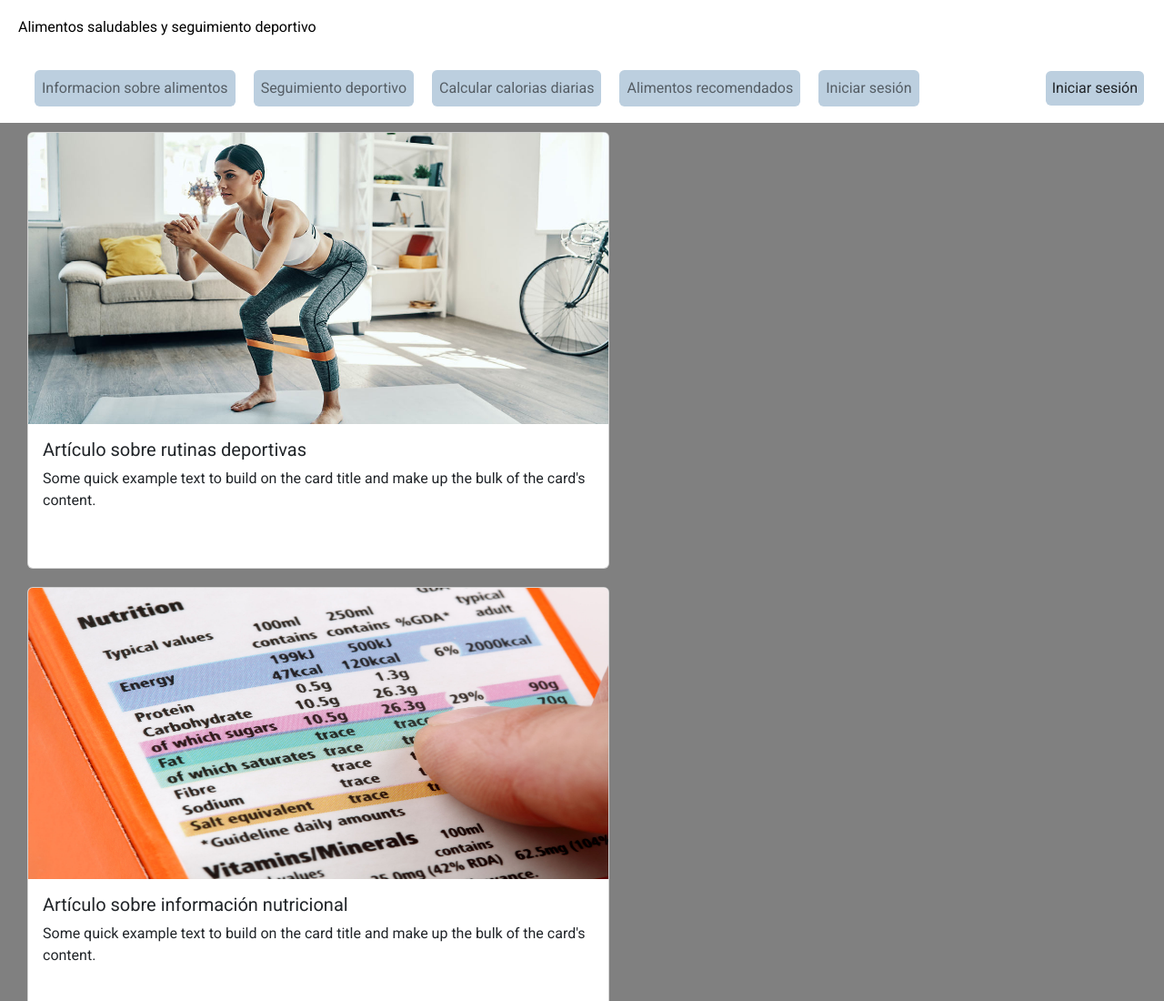
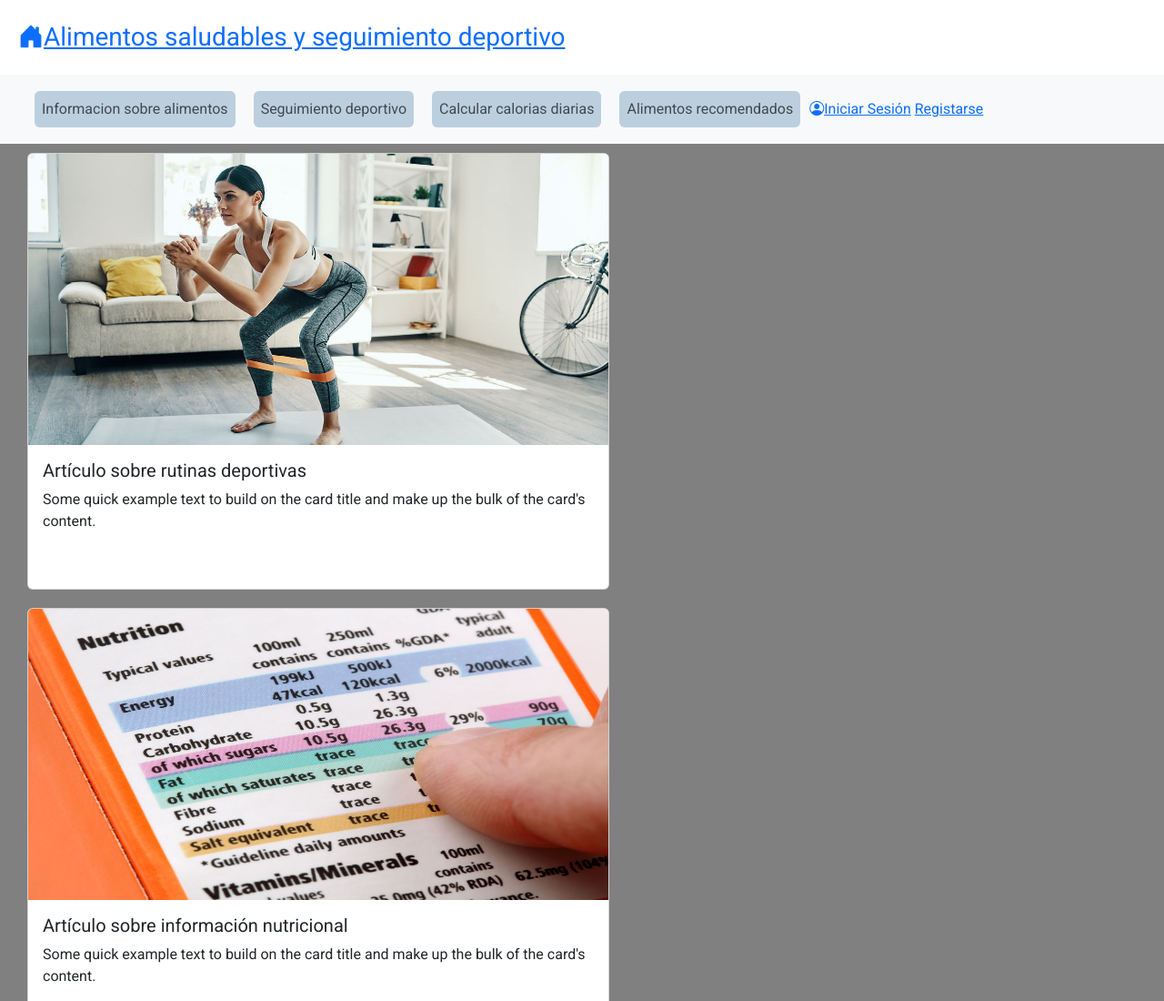
Before and after one commit to Niicool1/Proyecto-Ingenieria-web, a plain HTML site: page index.html in a window 1280 px wide. Shown: the top 1100 px of the page at 91% size. Drawn offline with nearby package versions, Linux system fonts and the light colour scheme.

Commit message:
styles ahora con scss

```diff
--- a/index.html
+++ b/index.html
@@ -5,23 +5,23 @@
     <title>Nutrición</title>
     <meta name="viewport" content="width=device-width,initial-scale=1" />
     <meta name="description" content="" />
-  <link href="https://cdn.jsdelivr.net/npm/bootstrap@5.2.3/dist/css/bootstrap.min.css" rel="stylesheet" crossorigin="anonymous">
+    <link href="https://cdn.jsdelivr.net/npm/bootstrap@5.3.0-alpha3/dist/css/bootstrap.min.css" rel="stylesheet" integrity="sha384-KK94CHFLLe+nY2dmCWGMq91rCGa5gtU4mk92HdvYe+M/SXH301p5ILy+dN9+nJOZ" crossorigin="anonymous">
+    <link rel="stylesheet" href="https://cdn.jsdelivr.net/npm/bootstrap-icons@1.10.4/font/bootstrap-icons.css">
 
     <link rel="preconnect" href="https://fonts.googleapis.com">
     <link rel="preconnect" href="https://fonts.gstatic.com" crossorigin>
     <link href="https://fonts.googleapis.com/css2?family=Roboto&display=swap" rel="stylesheet">
 
 
-  <link rel="stylesheet" href="css/styles.css">
+    <link rel="stylesheet" href="css\styles.css">
     <meta name="theme-color" content="#212121">
   </head>
+
+
   <body>
     <header>
-      <div>
-            <a class="nav-link" href="index.html"><h1>Alimentos saludables y seguimiento deportivo</h1></a>
-      </div>
 
-
+      <div class="logo"><a href="index.html"><i class="bi bi-house-door-fill"></i><span>Alimentos saludables y seguimiento deportivo</span></a></div>
       <nav class="navbar navbar-expand-lg bg-body-tertiary">
         <div class="container-fluid">
           <a class="navbar-brand" href="#"></a>
@@ -30,7 +30,6 @@
           </button>
           <div class="collapse navbar-collapse" id="navbarNavDropdown">
             <ul class="navbar-nav" id="menuPrincipal">
-
               <li class="nav-item">
                 <a class="nav-link" href="#">Informacion sobre alimentos</a>
               </li>
@@ -41,21 +40,19 @@
                 <a class="nav-link" href="#">Calcular calorias diarias</a>
               </li>
               <li class="nav-item">
-              <a class="nav-link" href="alimentosRecomendados.html">Alimentos recomendados</a>
+                <a class="nav-link" href="#">Alimentos recomendados</a>
               </li>
-            <li class="nav-item">
-              <a class="nav-link" href="inicioSesion.html">Iniciar sesión</a>
-            </li>
-
-
             </ul>
+            <div class="main">
+              <a href="inicioSesion.html" class="user"><i class="bi bi-person-circle"></i>Iniciar Sesión</a>
+              <a href="registro.html">Registarse</a>
             </div>
-        <li class="nav-item" id="iniciarSesion">
-          <a class="nav-link" href="inicioSesion.html">Iniciar sesión</a>
-        </li>
+          </div>
         </div>
       </nav>
+
     </header>
+
     <main>
       <section class="">
         <ul class="row" id="imagenInicio">
@@ -119,6 +116,6 @@
         </li>
       </ul>
     </footer>
-  <script src="https://cdn.jsdelivr.net/npm/bootstrap@5.2.3/dist/js/bootstrap.bundle.min.js" crossorigin="anonymous"></script>
+    <script src="https://cdn.jsdelivr.net/npm/bootstrap@5.3.0-alpha3/dist/js/bootstrap.bundle.min.js" integrity="sha384-ENjdO4Dr2bkBIFxQpeoTz1HIcje39Wm4jDKdf19U8gI4ddQ3GYNS7NTKfAdVQSZe" crossorigin="anonymous"></script>
   </body>
 </html>
--- a/sass/styles.scss
+++ b/sass/styles.scss
@@ -1,9 +1,14 @@
+$color-main: rgb(245, 245, 245);
+$color-blackmain:rgb(38, 50, 56);
+
 *{
 
     margin: 0;
     padding: 0;
     box-sizing: border-box;
     font-family: 'Roboto', sans-serif;
+
+
 }
 
 .container{
@@ -23,8 +28,8 @@
     background: rgb(245, 245, 245);
 }
 
-h1{
-    font-size: 16px;
+.logo{
+    font-size: 28px;
     font-weight: 200;
     color: black;
     text-align: left;
@@ -62,14 +67,14 @@ input{
 
 .form-link{
     text-align: center;
-    margin-top: 6px;
-
+    margin-top: 7px;
 
 }
 .form-link span{
 
     font-size: 14px;
     font-weight: 400;
+
 
 }
 .form a {
@@ -78,3 +83,38 @@ input{
     font-size: 14px;
 
 }
+.titulo-form{
+
+    position: relative;
+    font-size: larger;
+    text-align: center;
+
+}
+
+.main{
+    display: flex;
+    align-items: center;
+
+}
+.main a{
+    margin-right: 25px;
+    margin-left: 10px;
+    color: var($color-main);
+    font-size: 1.1rem;
+    font-weight: 500;
+    transition: all .50s ease;
+}
+
+.user{
+    display: flex;
+    align-items: center;
+}
+.user i{
+    color: var($color-main);
+    font-size: 28px;
+
+}
+
+footer{
+    background-color:$color-blackmain ;
+}
```
Also changed, not shown: alimentosRecomendados.html (+2 -12 lines), inicioSesion.html (+3 -1 lines), registro.html (+5 -2 lines), css/styles.css, sass/styles.css, 1 other file. Lines whose indentation alone changed are shown as unchanged.
